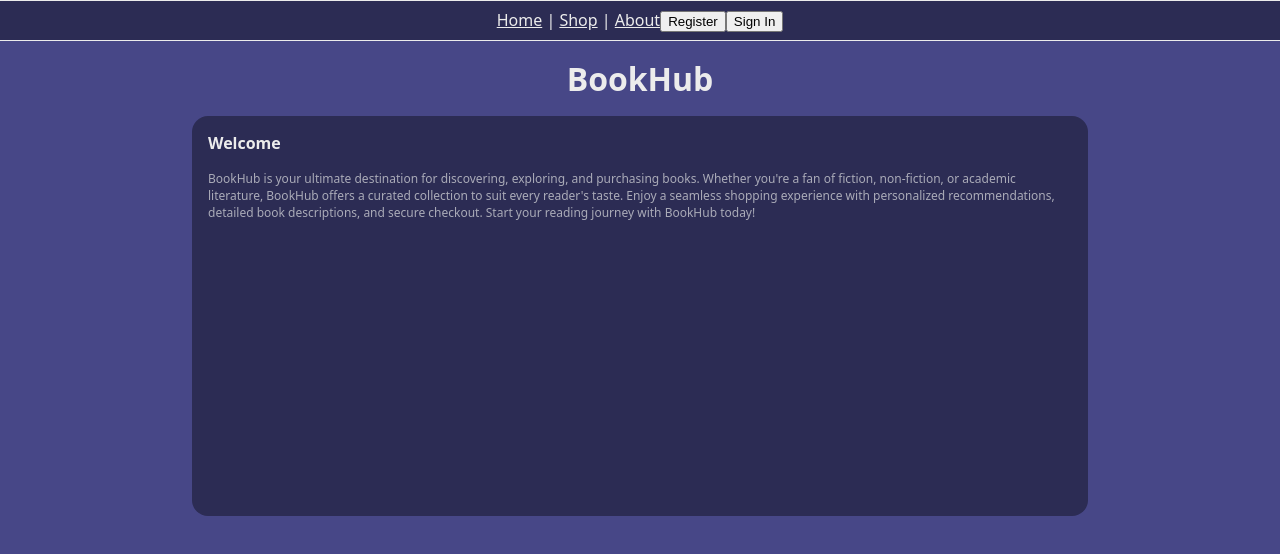
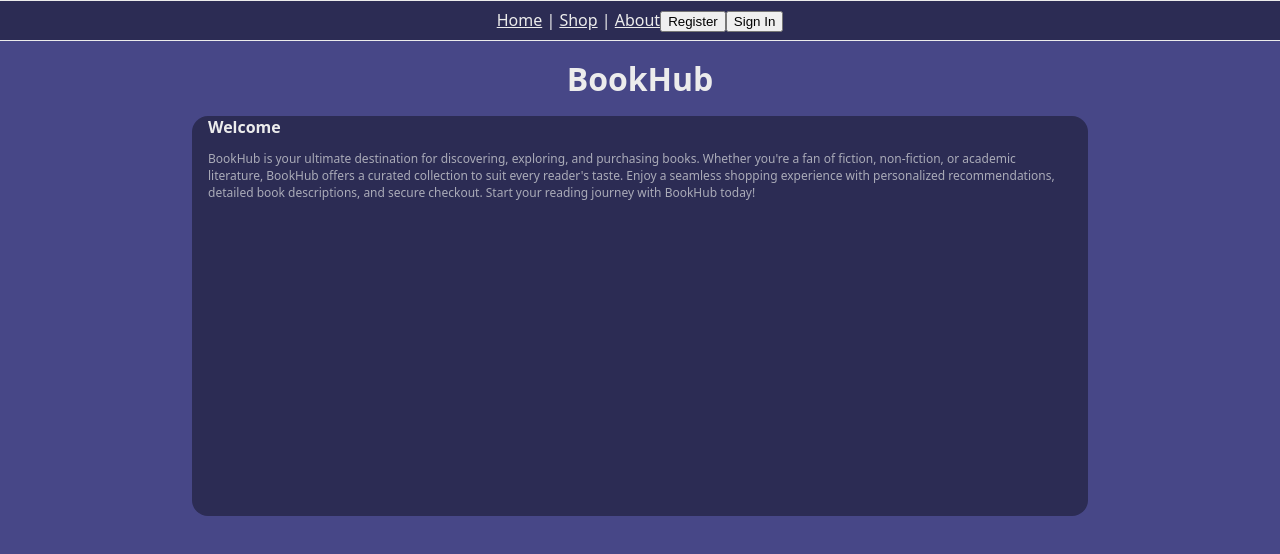
Before and after one commit to ArashFP/BookHub, a React (Vite) app in the folder Frontend/BookHub/: page / in a window 1280 px wide. Shown: the top 554 px of the page. Built offline with nearby package versions, Linux system fonts and the light colour scheme.

Commit message:
adds global styling

```diff
--- a/Frontend/BookHub/src/styles/globals.css
+++ b/Frontend/BookHub/src/styles/globals.css
@@ -10,7 +10,12 @@ body {
   background-color: var(--light-gray);
 }
 
-h1 {
+h1,
+h2,
+h3,
+h4,
+h5,
+h6 {
   margin: 0;
 }
 
```
